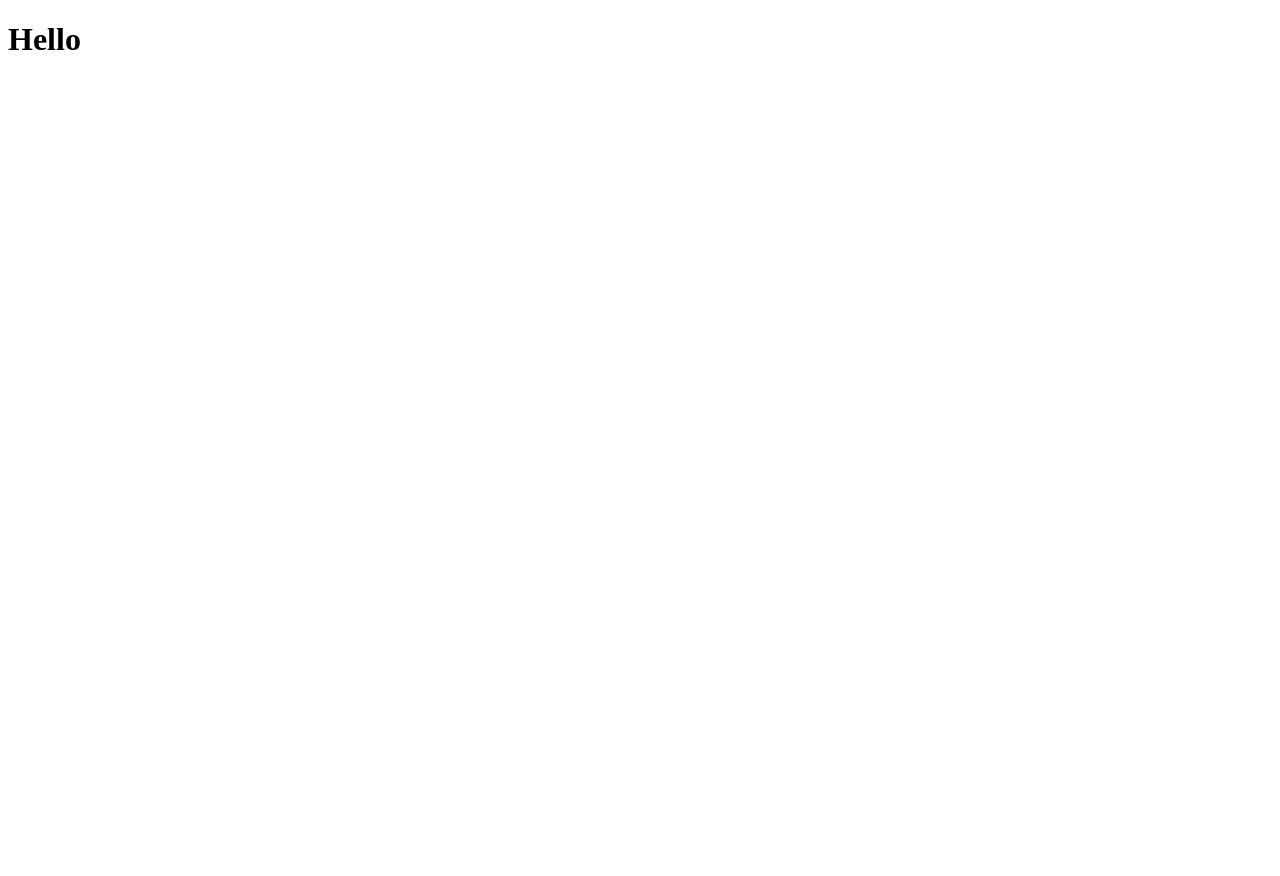
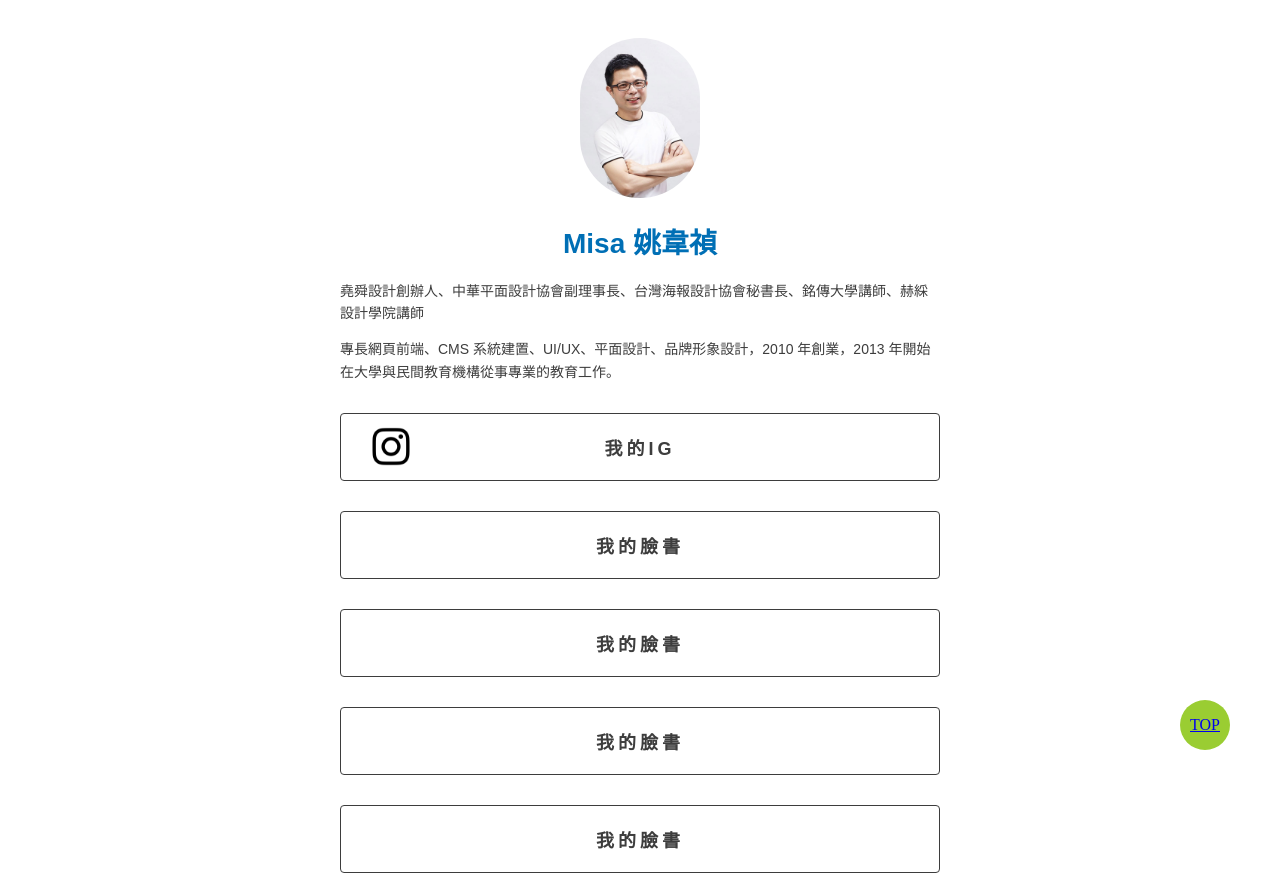
Before and after one commit to sky25680732/sky25680732.github.io, a plain HTML site: page index.html in a window 1280 px wide. Shown: the top 876 px of the page. Before the commit the page ends 800 px from the top, so only its background shows below. Drawn offline with Linux system fonts and the light colour scheme.

Commit message:
Add files via upload

```diff
--- a/index.html
+++ b/index.html
@@ -1,12 +1,71 @@
 <!DOCTYPE html>
 <html lang="TW">
+
 <head>
     <meta charset="UTF-8">
     <meta name="viewport" content="width=device-width, initial-scale=1.0">
-    <title>Github</title>
-    <link rel="stylesheet" href="style.css?v1215">
+    <title>我的個人頁面</title>
+    <link rel="stylesheet" href="style.css">
 </head>
+
 <body>
-    <h1>Hello</h1>
+    <div class="container">
+        <div class="photo">
+            <img src="photo.jpg" alt="" class="myphoto">
+        </div>
+        <div class="name">
+            <h1>Misa 姚韋禎</h1>
+        </div>
+        <div class="info">
+            <p>堯舜設計創辦人、中華平面設計協會副理事長、台灣海報設計協會秘書長、銘傳大學講師、赫綵設計學院講師</p>
+            <p>專長網頁前端、CMS 系統建置、UI/UX、平面設計、品牌形象設計，2010 年創業，2013 年開始在大學與民間教育機構從事專業的教育工作。</p>
+        </div>
+        <div class="button-group"><!-- 按鈕的群組 -->
+            <a href="#" class="button"><!-- 一顆按鈕-->
+                <img src="icon.jpg" alt="" class="icon">
+                我的IG
+            </a>
+            <a href="#" class="button"><!-- 一顆按鈕-->
+                我的臉書
+            </a>
+            <a href="#" class="button"><!-- 一顆按鈕-->
+                我的臉書
+            </a>
+            <a href="#" class="button"><!-- 一顆按鈕-->
+                我的臉書
+            </a>
+            <a href="#" class="button"><!-- 一顆按鈕-->
+                我的臉書
+            </a>
+        </div>
+
+        <div class="works">
+            <div class="work-item">
+                <img src="photo1.jpg" alt="">
+            </div>
+            <div class="work-item">
+                <img src="photo2.jpg" alt="">
+            </div>
+            <div class="work-item">
+                <img src="photo3.jpg" alt="">
+            </div>
+            <div class="work-item">
+                <img src="photo2.jpg" alt="">
+            </div>
+            <div class="work-item">
+                <img src="photo3.jpg" alt="">
+            </div>
+            <div class="work-item">
+                <img src="photo1.jpg" alt="">
+            </div>
+        </div>
+
+    </div>
+
+    <a href="#top" class="top">
+        TOP
+    </a>
+
 </body>
+
 </html>
--- a/style.css
+++ b/style.css
@@ -0,0 +1,63 @@
+.container {
+    width: 600px;
+    margin: 0 auto;
+    padding: 30px;
+}
+.myphoto {
+    width: 120px;
+    border-radius: 9999px;
+}
+.photo {
+    text-align: center;
+}
+.name {
+    text-align: center;
+}
+h1 {
+    font-family: sans-serif;
+    color: #006fb5;
+    font-size: 28px;
+}
+.info {
+    color: #3d3d3d;
+    font-family: sans-serif;
+    font-size: 14px;
+    line-height: 1.6;
+}
+.button {
+    position: relative;
+    display: block;
+    border: 1px solid #3d3d3d;
+    padding: 20px;
+    text-align: center;
+    margin: 30px 0;
+    font-family: sans-serif;
+    font-weight: bold;
+    border-radius: 4px;
+    color: #3d3d3d;
+    text-decoration: none;
+    font-size: 18px;
+    letter-spacing: 4px;
+}
+.icon {
+    position: absolute;
+    top: 10px;
+    left: 20px;
+    width: 60px;
+}
+.top {
+    display: block;
+    /* 變區塊 */
+    position: fixed;
+    right: 50px;
+    bottom: 50px;
+    width: 50px;
+    height: 50px;
+    border-radius: 50%;
+    /* 變圓形 */
+    background-color: yellowgreen;
+    text-align: center;
+    padding-top: 16px;
+    box-sizing: border-box;
+    /* 把padding、border的尺寸含入高度、寬度內 */
+}
```
Also changed, not shown: icon.jpg (added), photo.jpg (added), photo1.jpg (added), photo2.jpg (added), photo3.jpg (added).
